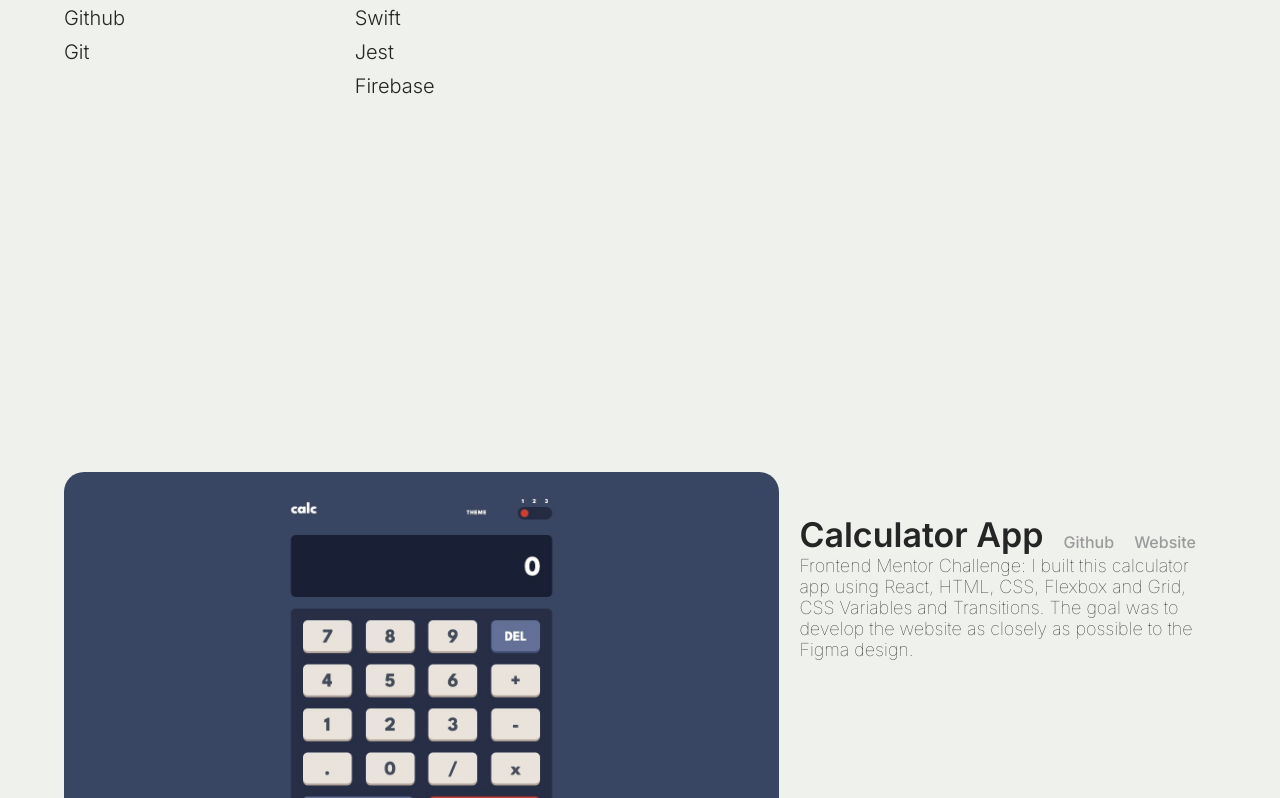
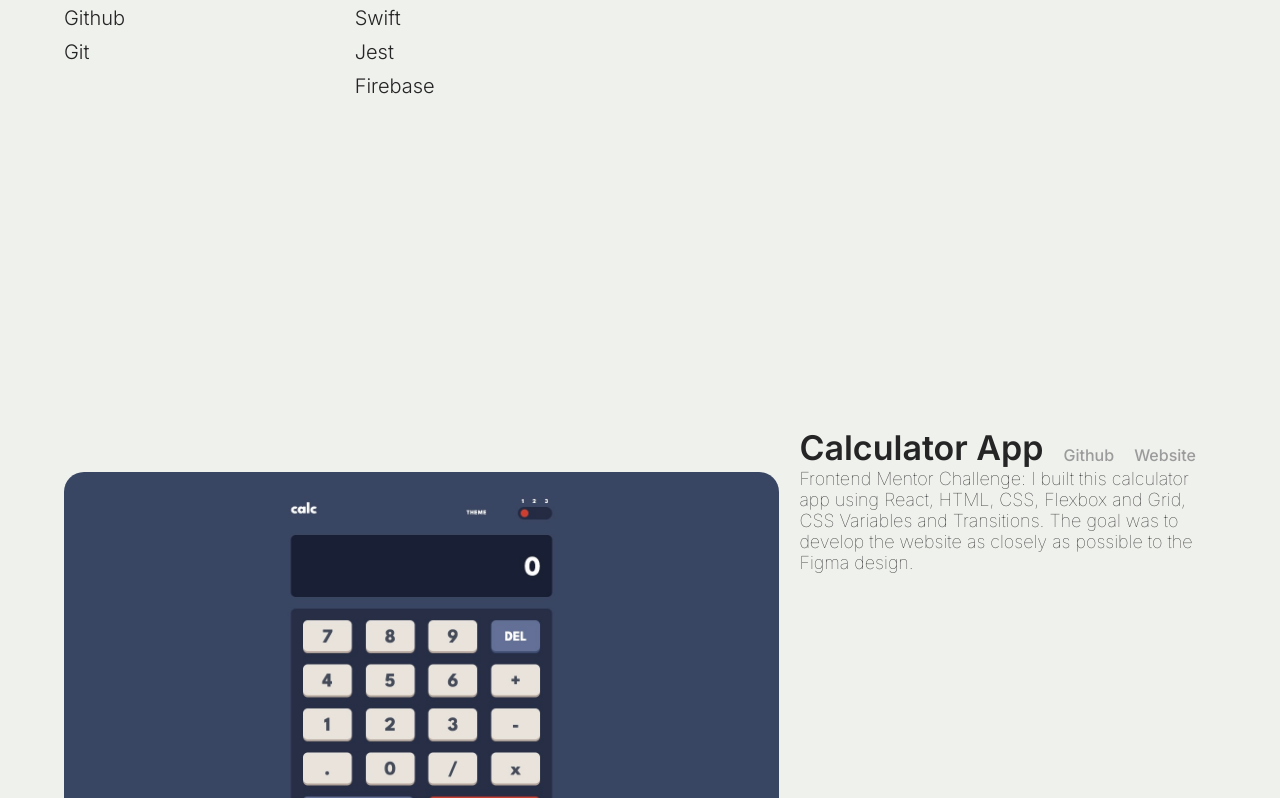
Before and after one commit to t-minini/my-website-v3, a React (Create React App) app: page / in a window 1280 px wide. Shown: the part 2126-2924 px from the top of the page. Built offline with nearby package versions, Linux system fonts and the light colour scheme; a web font is replaced by a local one.

Commit message:
adding scroll-snap

```diff
--- a/src/App.js
+++ b/src/App.js
@@ -1,4 +1,4 @@
-import './App.module.css';
+import style from './App.module.css';
 import { Hero } from './components/hero/Hero';
 import { About } from './components/about/About';
 import { Navbar } from './components/navbar/Navbar';
--- a/src/App.module.css
+++ b/src/App.module.css
@@ -4,7 +4,7 @@
   --gray-medium: #d2d2c8;
   --gray-dark: #b6b7b2;
   --gray-dark-transparent: rgba(182, 183, 179, 0.25);
-  --gray-darker: #9B9B9B;
+  --gray-darker: #9b9b9b;
   --gray-darker-inactive: rgba(182, 183, 179, 0.4);
 
   --black: #252525;
@@ -26,6 +26,14 @@ html {
   /* background-color: var(--color2-blue); */
   cursor: default;
   color: var(--black);
+  overflow: scroll;
+  /* height: 100vh; */
+  scroll-snap-type: y mandatory;
+}
+
+section,
+footer {
+  scroll-snap-align: center;
 }
 
 *,
--- a/src/components/projects-animated/ProjectsAnimated.jsx
+++ b/src/components/projects-animated/ProjectsAnimated.jsx
@@ -1,7 +1,7 @@
 // import { useState } from 'react';
 import { useRef } from 'react';
 import style from './ProjectsAnimated.module.css';
-import { motion, useScroll, useSpring, useTransform } from 'framer-motion';
+import { motion, useScroll, useTransform } from 'framer-motion';
 // import projectsJSON from '../../projects.json';
 
 const items = [
@@ -86,7 +86,7 @@ const Single = ({ item }) => {
     target: ref,
     // offset: ['start start', 'end start'],
   });
-  const y = useTransform(scrollYProgress, [0, 1], [-200, 200]);
+  const y = useTransform(scrollYProgress, [0, 1], [-400, 400]);
   return (
     <section>
       <div className={style.container}>
```
